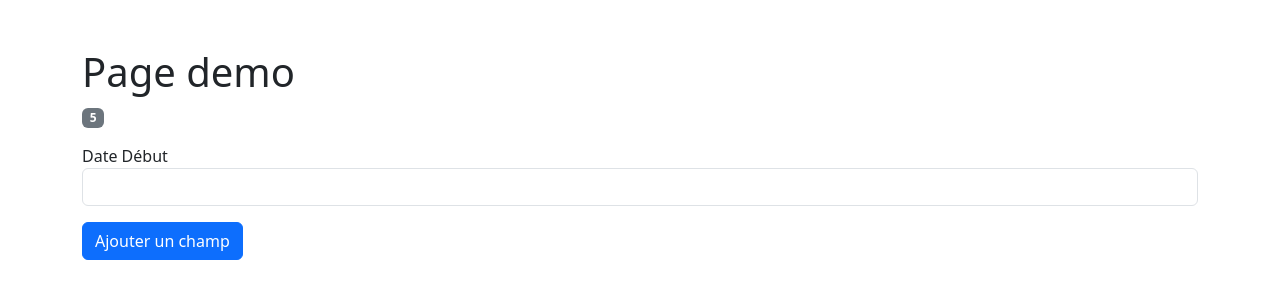
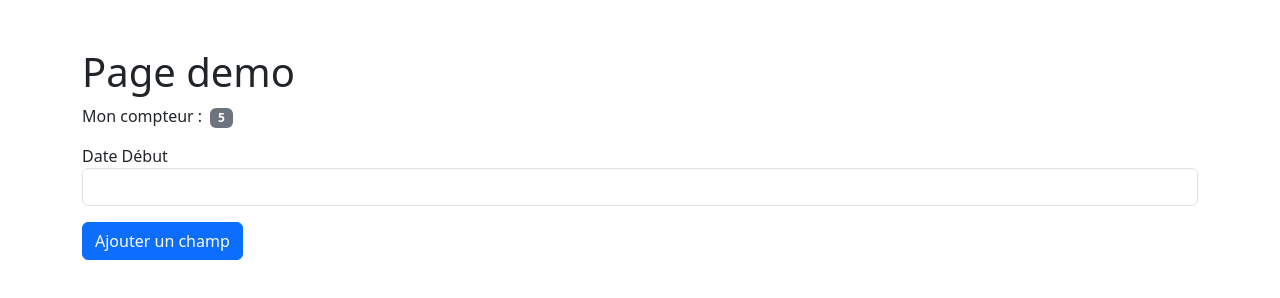
Before and after one commit to khouloudhaddad/webcomponents, a plain HTML site: page index.html in a window 1280 px wide. Drawn offline with nearby package versions, Linux system fonts and the light colour scheme.

Commit message:
Refactoring

```diff
--- a/app.js
+++ b/app.js
@@ -1,22 +1,7 @@
-class SecongTimer extends HTMLElement{
-    constructor(){
-        super();
-        this.i = 0;
-        this.span = document.createElement('span')
-        this.span.classList.add('badge', 'text-bg-secondary');
-        this.span.innerHTML = this.i;
-        this.appendChild(this.span)
-        window.setInterval(()=>{
-            this.i++;
-            this.span.innerHTML = this.i;
-        }, 1000)
-        //this.innerHTML = 'Mon compteur';
+import SecondTimer from "./components/SecondTimer.js";
 
-    }
-}
-
-customElements.define('second-timer', SecongTimer);
+customElements.define('second-timer', SecondTimer);
 
 document.querySelector('#add').addEventListener('click', ()=>{
-    document.querySelector('second-timer').remove()
+    document.querySelector('second-timer').setAttribute('prefix', 'Demo')
 })
--- /dev/null
+++ b/components/SecondTimer.js
@@ -0,0 +1,33 @@
+export default class SecongTimer extends HTMLElement{
+
+    static get observedAttributes(){ return ['prefix']; }
+    constructor(){
+        super();
+        this.i = 0;
+        this.span = document.createElement('span')
+        this.span.classList.add('badge', 'text-bg-secondary', "ms-1");
+        this.span.innerHTML = this.i;
+        this.$prefix = document.createElement('span');
+        //this.$prefix.innerHTML = this.getAttribute('prefix');
+        this.appendChild(this.$prefix)
+        this.appendChild(this.span);
+    }
+
+    connectedCallback(){
+        this.timer = window.setInterval(()=>{
+            this.i++;
+            this.span.innerHTML = this.i;
+        }, 1000)
+    }
+
+    disconnectedCallback(){
+        clearInterval(this.timer)
+    }
+
+    attributeChangedCallback(name, oldValue, newValue){
+        // console.log(arguments)
+        if(name === 'prefix' && oldValue !== newValue){
+            this.$prefix.innerHTML = newValue + " : ";
+        }
+    }
+}
--- a/index.html
+++ b/index.html
@@ -5,13 +5,14 @@
     <title>Web components | Home</title>
     <link crossorigin="anonymous" href="https://cdn.jsdelivr.net/npm/bootstrap@5.3.3/dist/css/bootstrap.min.css"
           integrity="sha384-QWTKZyjpPEjISv5WaRU9OFeRpok6YctnYmDr5pNlyT2bRjXh0JMhjY6hW+ALEwIH" rel="stylesheet">
+    <script src="app.js" type="module" defer></script>
 
 </head>
 <body>
 <div class="container">
     <div class="col-md-12 pt-5">
         <h1>Page demo</h1>
-        <second-timer></second-timer>
+        <second-timer prefix="Mon compteur"></second-timer>
     </div>
     <div class="col-md-12 py-3">
         <div class="form-group">
@@ -24,7 +25,6 @@
         <button id="add" class="btn btn-primary my-3">Ajouter un champ</button>
     </div>
 </div>
-<script src="app.js"></script>
 <script crossorigin="anonymous"
         integrity="sha384-YvpcrYf0tY3lHB60NNkmXc5s9fDVZLESaAA55NDzOxhy9GkcIdslK1eN7N6jIeHz"
         src="https://cdn.jsdelivr.net/npm/bootstrap@5.3.3/dist/js/bootstrap.bundle.min.js"></script>
```
